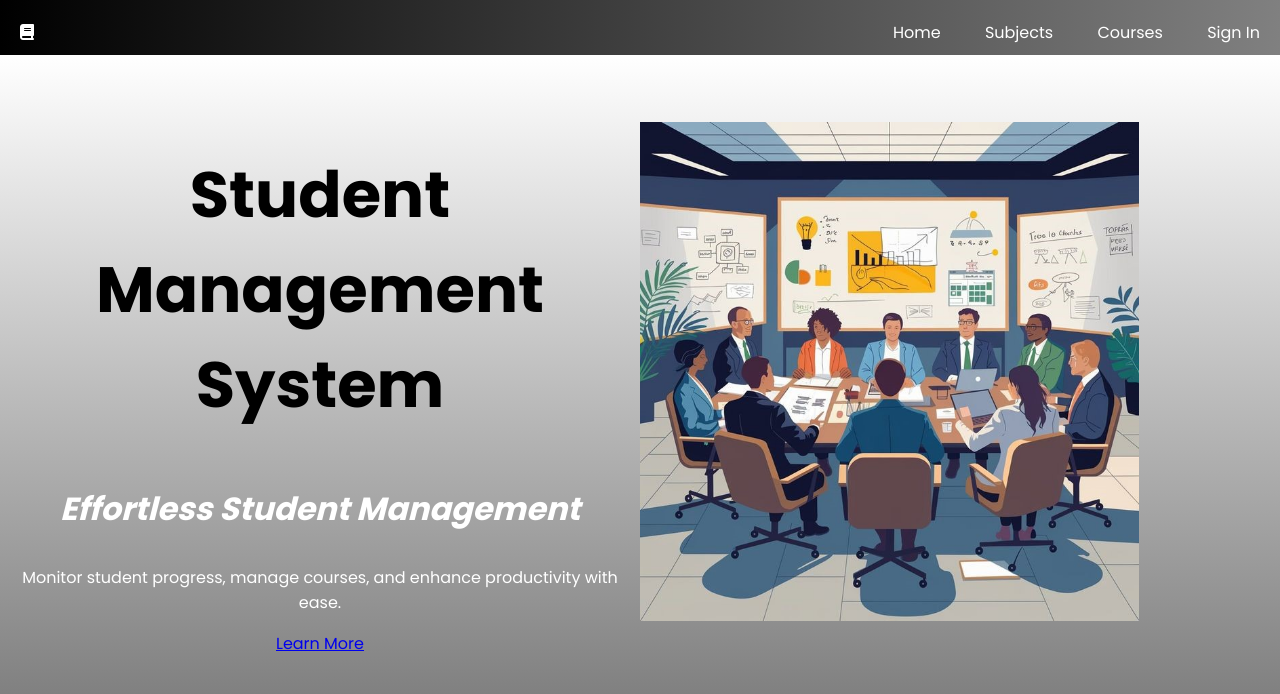
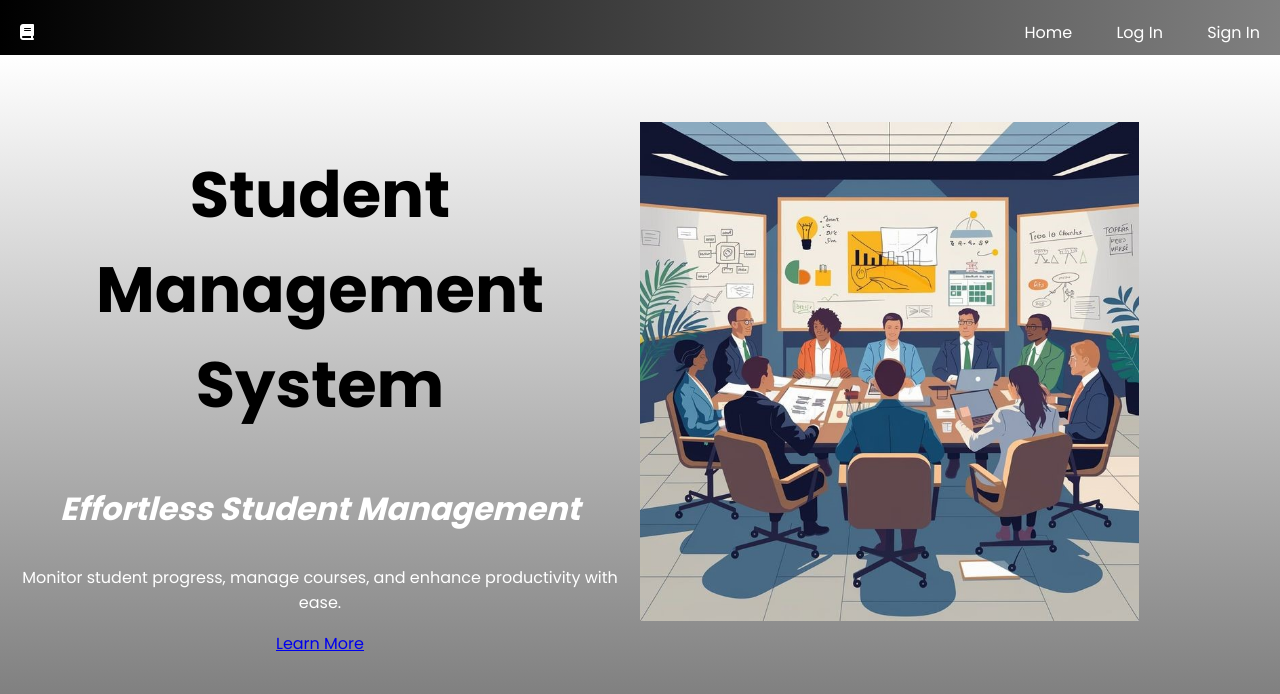
Before and after one commit to Jenfiel/hci2, a PHP site: page /home.php in a window 1280 px wide. Shown: the top 694 px of the page. Run offline with PHP 8.4, Linux system fonts and the light colour scheme.

Commit message:
Update home.php

```diff
--- a/SIMS-crud/sims/home.php
+++ b/SIMS-crud/sims/home.php
@@ -14,8 +14,7 @@
             <ul>
                 <li class="icon"><i class="fas fa-book"></i></li>
                 <li><a href="#">Home</a></li>
-                <li><a href="#">Subjects</a></li>
-                <li><a href="#">Courses</a></li>
+                <li><a href="login.php" class="button">Log In</a></li>
                 <li><a href="signup.php" class="button">Sign In</a></li>
             </ul>
         </nav>
```
